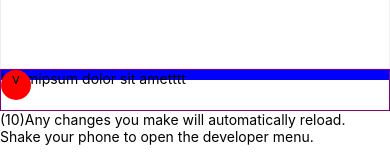
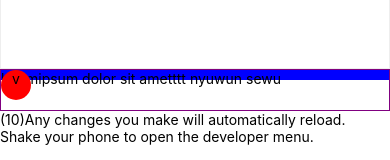
Before and after one commit to noviandsh/codingbattle, a React Native app: screen / in a window 390 px wide. Shown: the part 214-374 px from the top of the page. Built offline with nearby package versions, Linux system fonts and the light colour scheme.

Commit message:
commit dari ubuntu

```diff
--- a/component/LoginPage.js
+++ b/component/LoginPage.js
@@ -36,7 +36,7 @@ export default class App extends React.Component {
 				<View style={styles.loginFooter}>
 					<View style={styles.info}>
 						<View style={{height:this.state.hgh,backgroundColor:'blue'}}>
-							<Text>loremipsum dolor sit ametttt</Text>
+							<Text>loremipsum dolor sit ametttt nyuwun sewu</Text>
 						</View>
 						<TouchableHighlight style={styles.btn} onPress={this.infoView} underlayColor="white">
 							<View>
```
